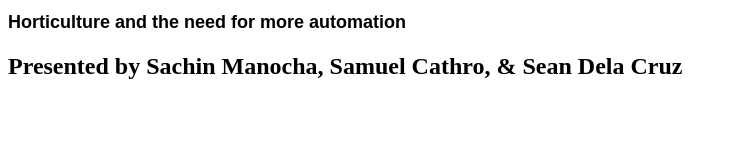
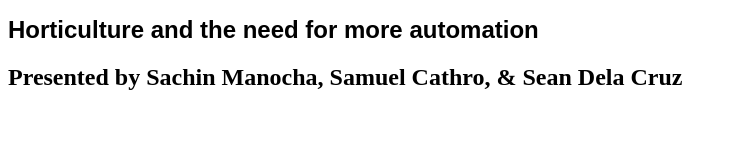
Before and after one commit to elfadog/VWR, a plain HTML site: page welcome_page.html in a window 1280 px wide. Shown: the whole page, without its empty margins (0-737 px from the left). Drawn offline with Linux system fonts and the light colour scheme.

Commit message:
Update welcome_page.html

```diff
--- a/welcome_page.html
+++ b/welcome_page.html
@@ -1,7 +1,7 @@
 <!DOCTYPE html>
 <html>
 
-    <h1 style="color:rgba(255, 255, 255, black); font-family:Arial, Helvetica, sans-serif; font-size: large;">
+    <h1 style="color:rgba(255, 255, 255, black); font-family:Arial, Helvetica, sans-serif; font-size:x-large;">
     Horticulture and the need for more automation</h1>
     <h2>Presented by Sachin Manocha, Samuel Cathro, & Sean Dela Cruz</h2>
 </html>
```
